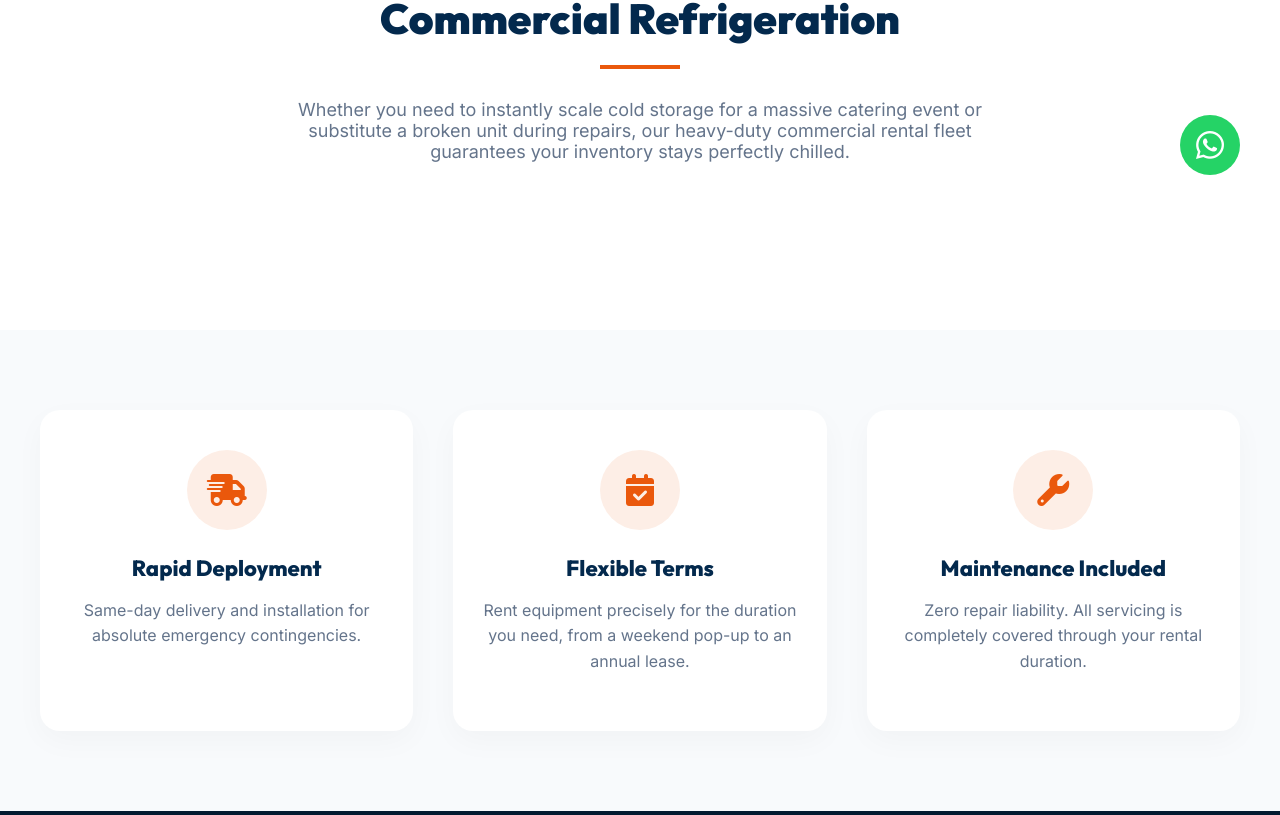
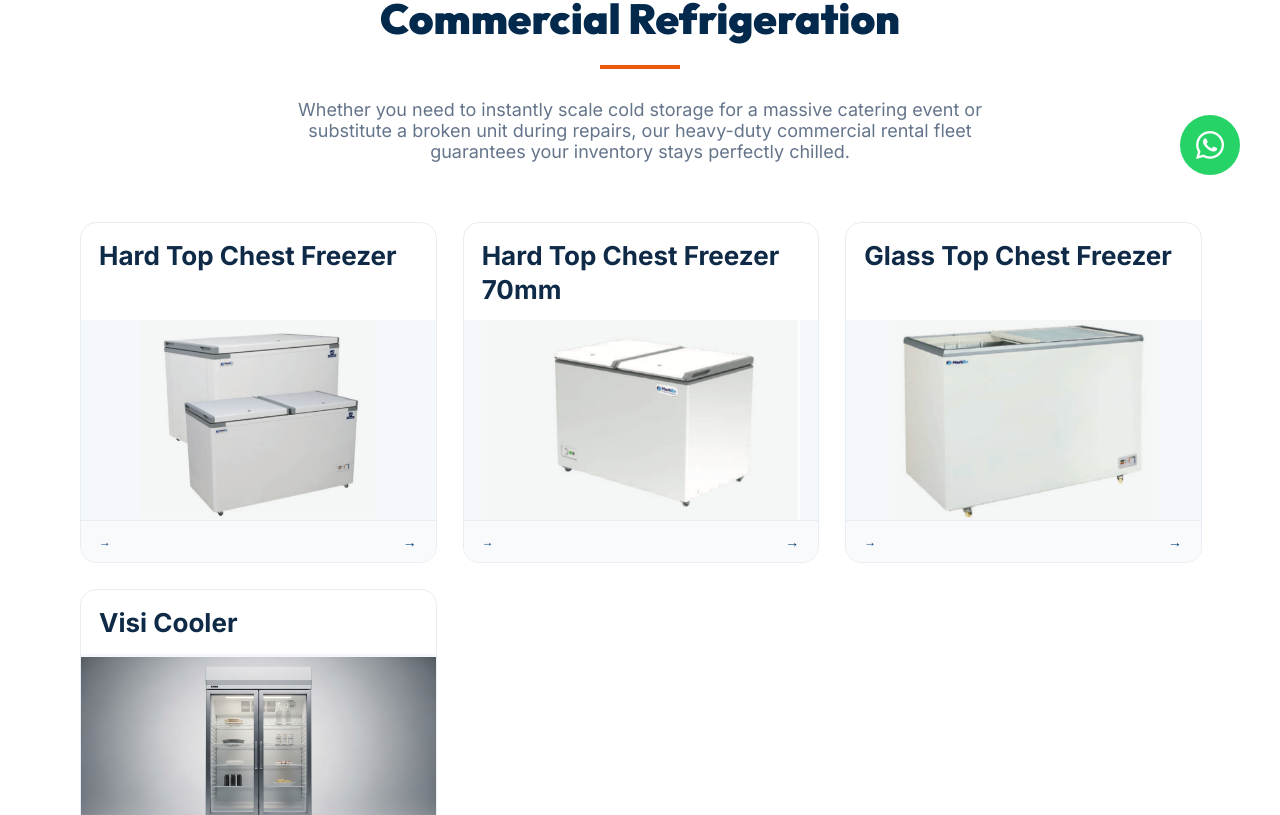
Before and after one commit to ke7innnn/FROVEN-INNOVATION, a Next.js app: page /rental in a window 1280 px wide. Shown: the part 585-1400 px from the top of the page. Built offline with nearby package versions, Linux system fonts and the light colour scheme.

Commit message:
Redesign products page: clean e-commerce card grid with white cards, product image, name, and CTA row

```diff
--- a/src/app/App.css
+++ b/src/app/App.css
@@ -563,158 +563,122 @@
     padding: 140px 20px 80px;
   }
 }
-/* Reference Grid Styles (Ecommerce exact match) */
+/* =========================================
+   PREMIUM E-COMMERCE PRODUCTS GRID
+   ========================================= */
 .ref-grid-container {
-  max-width: 1200px;
+  max-width: 1300px;
   margin: 0 auto 100px;
   padding: 0 40px;
+  background: #f4f8fc;
+  border-radius: 24px;
+  padding-top: 40px;
+  padding-bottom: 60px;
 }
 .ref-grid-header {
-  font-size: 28px;
+  font-size: 13px;
   font-weight: 800;
-  color: #054078;
-  margin-bottom: 20px;
-  text-transform: capitalize;
+  color: #3b82f6;
+  margin-bottom: 8px;
+  text-transform: uppercase;
+  letter-spacing: 3px;
 }
+/* New unified auto-fill grid */
 .ref-grid {
   display: grid;
-  grid-template-columns: repeat(6, 1fr);
-  gap: 15px;
-  grid-auto-rows: 280px;
+  grid-template-columns: repeat(auto-fill, minmax(240px, 1fr));
+  gap: 24px;
 }
+.ref-grid > a {
+  display: block;
+  text-decoration: none;
+  height: 100%;
+}
+/* E-Commerce white product card */
 .ref-card {
   width: 100%;
   height: 100%;
-  background-color: #f4f5f7;
-  position: relative;
+  background: #ffffff;
+  border: 1px solid #e8edf3;
+  border-radius: 16px;
   overflow: hidden;
   display: flex;
   flex-direction: column;
-  transition: transform 0.3s ease;
+  transition: transform 0.3s ease, box-shadow 0.3s ease, border-color 0.3s ease;
   cursor: pointer;
 }
 .ref-card:hover {
-  transform: translateY(-4px);
-  box-shadow: 0 15px 30px rgba(5,64,120,0.15);
+  transform: translateY(-6px);
+  box-shadow: 0 20px 50px rgba(5, 64, 120, 0.12);
+  border-color: #bdd4f0;
 }
-.ref-card::after {
-  content: '';
-  position: absolute;
-  bottom: 0px; left: 0px; right: 0px;
-  height: 50%;
-  background: linear-gradient(to bottom, rgba(0,0,0,0) 0%, rgba(5,64,120,0.9) 100%);
-  z-index: 1;
-  transition: height 0.4s ease, opacity 0.4s ease;
+.ref-card-image {
+  width: 100%;
+  height: 200px;
+  background-size: contain;
+  background-repeat: no-repeat;
+  background-position: center;
+  background-color: #f4f8fc;
+  flex-shrink: 0;
+  transition: transform 0.4s ease;
 }
-.ref-card:hover::after {
-  height: 70%;
-  opacity: 1;
+.ref-card:hover .ref-card-image {
+  transform: scale(1.04);
 }
-
-/* Modifier for model cards with taller text specs */
-.ref-card.model-card::after {
-  height: 85%;
-  background: linear-gradient(to top, rgba(3,41,77,0.95) 0%, rgba(5,64,120,0.8) 45%, transparent 100%);
-}
-.ref-card.model-card:hover::after {
-  height: 100%;
+.ref-card.center-image .ref-card-image {
+  background-position: center;
 }
 .ref-card-title {
-  position: absolute;
-  bottom: 20px;
-  left: 20px;
-  margin: 0;
-  padding: 0;
-  font-size: 15px;
-  font-weight: 600;
-  color: #ffffff;
-  z-index: 2;
-  text-shadow: none;
-  letter-spacing: 0.5px;
+  padding: 16px 18px 12px;
+  font-size: 14px;
+  font-weight: 800;
+  color: #0f2a47;
+  line-height: 1.3;
+  flex: 1;
+}
+.ref-card-arrow {
+  display: flex;
+  align-items: center;
+  justify-content: space-between;
+  padding: 12px 18px;
+  font-size: 12px;
+  font-weight: 700;
+  color: var(--froven-blue, #054078);
   text-transform: uppercase;
-  transition: transform 0.4s ease;
+  letter-spacing: 1px;
+  border-top: 1px solid #e8edf3;
+  background: #f8fafc;
+  transition: color 0.2s ease;
 }
-.ref-card:hover .ref-card-title {
-  transform: translateY(-4px);
+.ref-card:hover .ref-card-arrow {
+  color: #1d4ed8;
 }
+.ref-card-arrow::after {
+  content: '→';
+  font-size: 14px;
+  transition: transform 0.2s ease;
+}
+.ref-card:hover .ref-card-arrow::after {
+  transform: translateX(4px);
+}
+/* Solid blue variant (no longer used but kept for safety) */
 .ref-card.solid-blue {
   background-color: #054078;
 }
 .ref-card.solid-blue .ref-card-title {
   color: white;
-  margin-top: 20px;
-  font-size: 22px;
-}
-.ref-card-image {
-  position: absolute;
-  top: 0; left: 0; right: 0; bottom: 0;
-  background-size: cover;
-  background-position: center;
-  background-repeat: no-repeat;
-  margin: 0;
-  z-index: 1;
-  transition: transform 0.6s cubic-bezier(0.165, 0.84, 0.44, 1);
-}
-.ref-card:hover .ref-card-image {
-  transform: scale(1.08);
-}
-.ref-card.center-image .ref-card-image {
-  background-position: center;
-}
-.ref-card-arrow {
-  position: absolute;
-  bottom: 16px;
-  right: 20px;
-  font-size: 20px;
-  color: #ffffff;
-  font-weight: 400;
-  z-index: 2;
-  transition: all 0.4s ease;
-}
-.ref-card:hover .ref-card-arrow {
-  transform: translate(4px, -4px);
-}
-.ref-card.solid-blue .ref-card-arrow {
-  color: rgba(255, 255, 255, 0.8);
-}
-
-/* Clean Professional Alternating Grid Framework */
-.ref-grid {
-  display: grid;
-  grid-template-columns: repeat(12, 1fr);
-  grid-auto-rows: 200px; /* Reduced height to perfectly frame rectangular landscape thumbnails */
-  gap: 20px;
-}
-
-/* Rows 1, 3, 7, 8, 9: 3 "Square-profile" cards per row (12/4 = 3) */
-.ref-grid > a:nth-child(1), .ref-grid > a:nth-child(2), .ref-grid > a:nth-child(3),
-.ref-grid > a:nth-child(8), .ref-grid > a:nth-child(9), .ref-grid > a:nth-child(10),
-.ref-grid > a:nth-child(15),
-.ref-grid > a:nth-child(20), .ref-grid > a:nth-child(21), .ref-grid > a:nth-child(22),
-.ref-grid > a:nth-child(23), .ref-grid > a:nth-child(24), .ref-grid > a:nth-child(25) {
-  grid-column: span 4 !important;
-}
-
-/* Rows 2, 4, 5, 6: 4 "Rectangle-profile" cards per row (12/3 = 4) */
-.ref-grid > a:nth-child(4), .ref-grid > a:nth-child(5), .ref-grid > a:nth-child(6), .ref-grid > a:nth-child(7),
-.ref-grid > a:nth-child(11), .ref-grid > a:nth-child(12), .ref-grid > a:nth-child(13), .ref-grid > a:nth-child(14),
-.ref-grid > a:nth-child(16), .ref-grid > a:nth-child(17), .ref-grid > a:nth-child(18), .ref-grid > a:nth-child(19) {
-  grid-column: span 3 !important;
-}
-
-.ref-grid > a {
-  display: block;
-  text-decoration: none;
-  height: 100%;
 }
 
 @media (max-width: 768px) {
   .ref-grid {
-    grid-template-columns: 1fr;
-    grid-auto-rows: 250px;
+    grid-template-columns: repeat(auto-fill, minmax(160px, 1fr));
+    gap: 16px;
   }
-  .ref-grid > a:nth-child(n) {
-    grid-column: span 1;
+  .ref-grid-container {
+    padding: 24px 20px 40px;
+  }
+  .ref-card-image {
+    height: 140px;
   }
 }
 
--- a/src/app/products/page.jsx
+++ b/src/app/products/page.jsx
@@ -57,16 +57,20 @@ export default function ProductsPage() {
           </div>
         </section>
 
-        <section className="ref-grid-container" style={{ paddingTop: '60px' }}>
-          <h2 className="ref-grid-header">PRODUCTS</h2>
+        <section className="ref-grid-container" style={{ paddingTop: '40px' }}>
+          <p className="ref-grid-header">CATALOG</p>
+          <h2 style={{ fontSize: '32px', fontWeight: 900, color: '#0f2a47', marginBottom: '12px', letterSpacing: '-0.5px' }}>Our Products</h2>
+          <p style={{ fontSize: '16px', color: '#64748b', marginBottom: '40px' }}>
+            {productsList.length} products across commercial refrigeration, HORECA, and dispensing solutions.
+          </p>
 
           {/* Quick Nav Buttons */}
-          <div style={{ display: 'flex', gap: '20px', justifyContent: 'center', marginBottom: '50px', flexWrap: 'wrap' }}>
+          <div style={{ display: 'flex', gap: '20px', justifyContent: 'flex-start', marginBottom: '40px', flexWrap: 'wrap' }}>
             <Link href="/sales" style={{ textDecoration: 'none' }}>
               <div style={{
-                display: 'flex', alignItems: 'center', gap: '12px',
-                padding: '16px 40px', backgroundColor: 'var(--froven-dark-blue)',
-                color: 'white', borderRadius: '50px', fontSize: '16px', fontWeight: 700,
+                display: 'flex', alignItems: 'center', gap: '10px',
+                padding: '12px 28px', backgroundColor: 'var(--froven-dark-blue)',
+                color: 'white', borderRadius: '50px', fontSize: '13px', fontWeight: 700,
                 letterSpacing: '1.5px', textTransform: 'uppercase',
                 boxShadow: '0 8px 20px rgba(5,64,120,0.25)',
                 transition: 'all 0.3s ease', cursor: 'pointer'
@@ -74,34 +78,29 @@ export default function ProductsPage() {
               onMouseOver={(e) => { e.currentTarget.style.transform = 'translateY(-3px)'; e.currentTarget.style.boxShadow = '0 15px 30px rgba(5,64,120,0.35)'; }}
               onMouseOut={(e) => { e.currentTarget.style.transform = 'translateY(0)'; e.currentTarget.style.boxShadow = '0 8px 20px rgba(5,64,120,0.25)'; }}
               >
-                <i className="fas fa-tag"></i> SALES
+                <i className="fas fa-tag"></i> Sales
               </div>
             </Link>
             <Link href="/rental" style={{ textDecoration: 'none' }}>
               <div style={{
-                display: 'flex', alignItems: 'center', gap: '12px',
-                padding: '16px 40px', backgroundColor: 'var(--froven-dark-blue)',
-                color: 'white', borderRadius: '50px', fontSize: '16px', fontWeight: 700,
-                letterSpacing: '1.5px', textTransform: 'uppercase',
-                boxShadow: '0 8px 20px rgba(5,64,120,0.25)',
+                display: 'flex', alignItems: 'center', gap: '10px',
+                padding: '12px 28px', backgroundColor: 'white',
+                color: 'var(--froven-dark-blue)', borderRadius: '50px', fontSize: '13px', fontWeight: 700,
+                letterSpacing: '1.5px', textTransform: 'uppercase', border: '2px solid #bdd4f0',
                 transition: 'all 0.3s ease', cursor: 'pointer'
               }}
-              onMouseOver={(e) => { e.currentTarget.style.transform = 'translateY(-3px)'; e.currentTarget.style.boxShadow = '0 15px 30px rgba(5,64,120,0.35)'; }}
-              onMouseOut={(e) => { e.currentTarget.style.transform = 'translateY(0)'; e.currentTarget.style.boxShadow = '0 8px 20px rgba(5,64,120,0.25)'; }}
+              onMouseOver={(e) => { e.currentTarget.style.transform = 'translateY(-3px)'; e.currentTarget.style.boxShadow = '0 10px 24px rgba(5,64,120,0.12)'; }}
+              onMouseOut={(e) => { e.currentTarget.style.transform = 'translateY(0)'; e.currentTarget.style.boxShadow = 'none'; }}
               >
-                <i className="fas fa-boxes-stacked"></i> RENTAL
+                <i className="fas fa-boxes-stacked"></i> Rental
               </div>
             </Link>
           </div>
 
           <div className="ref-grid">
-
             {productsList.map((product) => (
               <Link href={`/products/${product.slug}`} key={product.id} style={{ textDecoration: 'none' }}>
-                <div
-                  className={`ref-card ${product.type === 'solid' ? 'solid-blue' : ''} ${product.centerImage ? 'center-image' : ''}`}
-                >
-                  <div className="ref-card-title">{product.name}</div>
+                <div className={`ref-card ${product.type === 'solid' ? 'solid-blue' : ''} ${product.centerImage ? 'center-image' : ''}`}>
                   {product.type === 'image' && (
                     <div
                       className="ref-card-image"
@@ -111,7 +110,8 @@ export default function ProductsPage() {
                       }}
                     ></div>
                   )}
-                  <div className="ref-card-arrow">→</div>
+                  <div className="ref-card-title">{product.name}</div>
+                  <div className="ref-card-arrow">View Products</div>
                 </div>
               </Link>
             ))}
```
